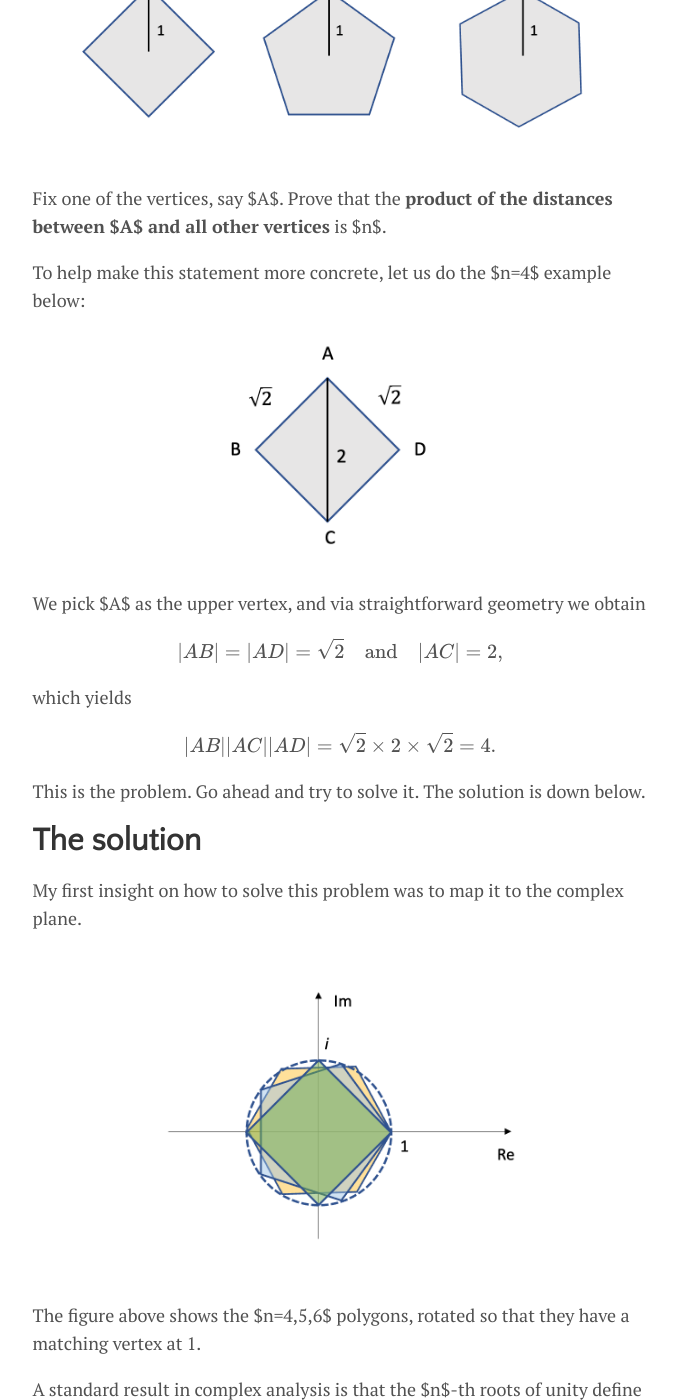
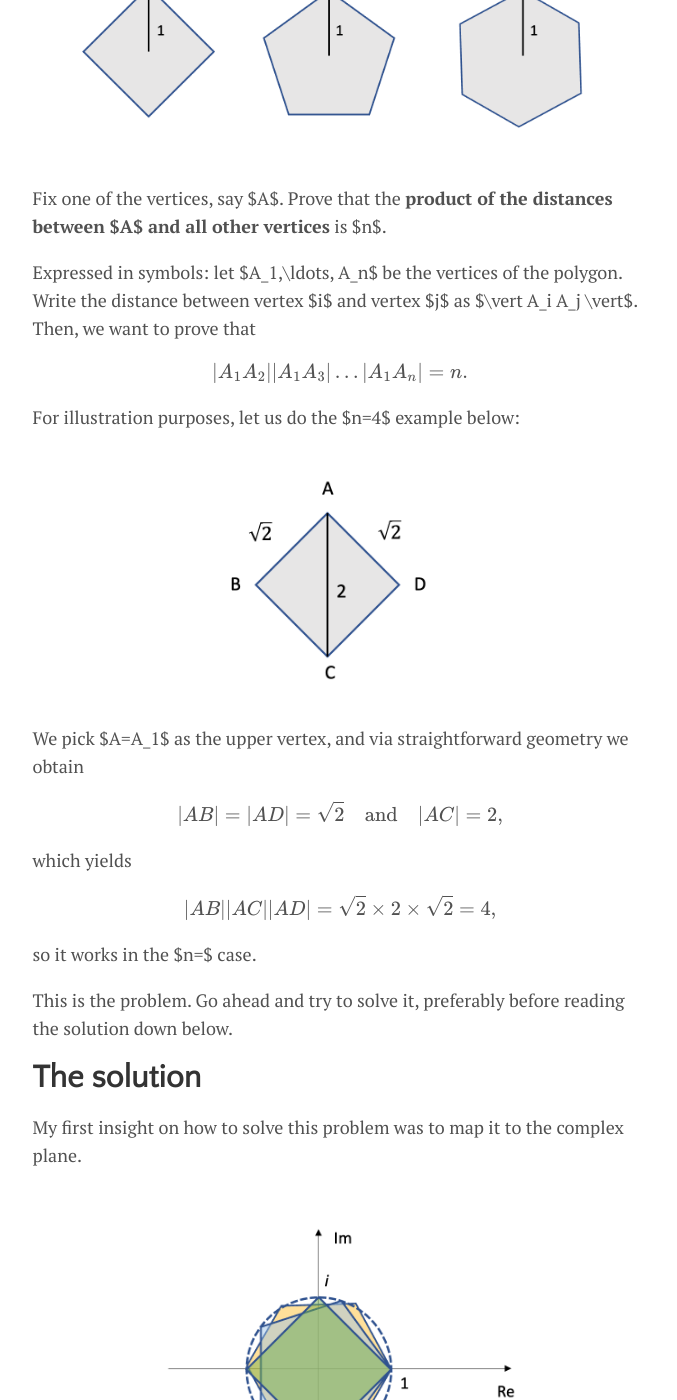
Before and after one commit to takeshimg92/takeshimg92.github.io, a Jekyll site: the page built from _posts/2023-04-16-math_problem.md, in a window 1280 px wide and 1400 px high, scrolled down 1446 px. Shown: the whole window, without its empty margins (300-977 px from the left). Built offline with Jekyll 4.4.1, drawn with Linux system fonts in a browser that asks for light colours; formulas are drawn with MathJax 3; some of the changed text lies outside the part shown.

Commit message:
making problem more explicit

```diff
--- a/_posts/2023-04-16-math_problem.md
+++ b/_posts/2023-04-16-math_problem.md
@@ -34,18 +34,26 @@ Consider a regular polygon with $n$ sides. We choose the "radius" of the polygon
 
 Fix one of the vertices, say $A$. Prove that the **product of the distances between $A$ and all other vertices** is $n$.
 
-To help make this statement more concrete, let us do the $n=4$ example below:
+Expressed in symbols: let $A_1,\ldots, A_n$ be the vertices of the polygon. Write the distance between vertex $i$ and vertex $j$ as $\vert A_i A_j \vert$. Then, we want to prove that
+
+$$\vert A_1 A_2 \vert \vert A_1 A_3 \vert \ldots \vert A_1 A_n \vert = n.$$
+
+
+For illustration purposes, let us do the $n=4$ example below:
+
 ![image.png](https://raw.githubusercontent.com/takeshimg92/takeshimg92.github.io/main/assets/img/math_problem/markdown_5_attachment_0_0.png)
 
-We pick $A$ as the upper vertex, and via straightforward geometry we obtain
+We pick $A=A_1$ as the upper vertex, and via straightforward geometry we obtain
 
 $$|AB|=|AD|=\sqrt 2 \quad \mbox{and} \quad |AC|=2,$$
 
 which yields
 
-$$|AB||AC||AD| = \sqrt 2 \times 2 \times \sqrt 2 = 4.$$
+$$|AB||AC||AD| = \sqrt 2 \times 2 \times \sqrt 2 = 4,$$
 
-This is the problem. Go ahead and try to solve it. The solution is down below.
+so it works in the $n=$ case.
+
+This is the problem. Go ahead and try to solve it, preferably before reading the solution down below.
 
 # The solution
 
@@ -63,7 +71,7 @@ has $n$ complex roots:
 
 $$\omega_k = e^{2\pi i k/n},\quad k \in \{0,\ldots, n-1\}$$
 
-The distance between two complex numbers $z$ and $w$ is just $\vert z-w\vert|$. Hence, we can elegantly describe the product of the distances from one vertex (which we will pick to be $\omega_0=1$) to all the others as
+The distance between two complex numbers $z$ and $w$ is just $\vert z-w\vert$. Hence, we can elegantly describe the product of the distances from one vertex (which we will pick to be $\omega_0=1$) to all the others as
 
 $$\prod_{k=1}^{n-1}|1-\omega_k| = |1-\omega_1||1-\omega_2|\ldots|1-\omega_{n-1}|$$
 
@@ -106,4 +114,4 @@ $$\prod_{k=1}^{n-1}|1-\omega_k| = \left|\;\prod_{k=1}^{n-1}(1-\omega_k)\;\right|
 
 # Final remarks
 
-What I really like about this problem is how it uses complex numbers, in particular the $n$-th roots of unity, to map a difficult geometric problem into an algebraic one. It also requires us to understand complex polynomials and how they are decomposed into their roots. Finally, we obtain the solution via a limit, something that wasn't so obvious to me in high school. Hope you enjoy this problem as I did!
+What I really like about this problem is how it uses complex numbers, in particular the $n$-th roots of unity, to map a difficult geometric problem into an algebraic one. It also requires us to understand complex polynomials and how they are decomposed into their roots. Finally, we obtain the solution via a limit, something that wasn't so obvious to me in high school. Hope you enjoy this problem the same way I did more than 10 years ago!
```
Also changed, not shown: other parts of _posts/2023-04-16-math_problem.md (+1 -1 lines).
